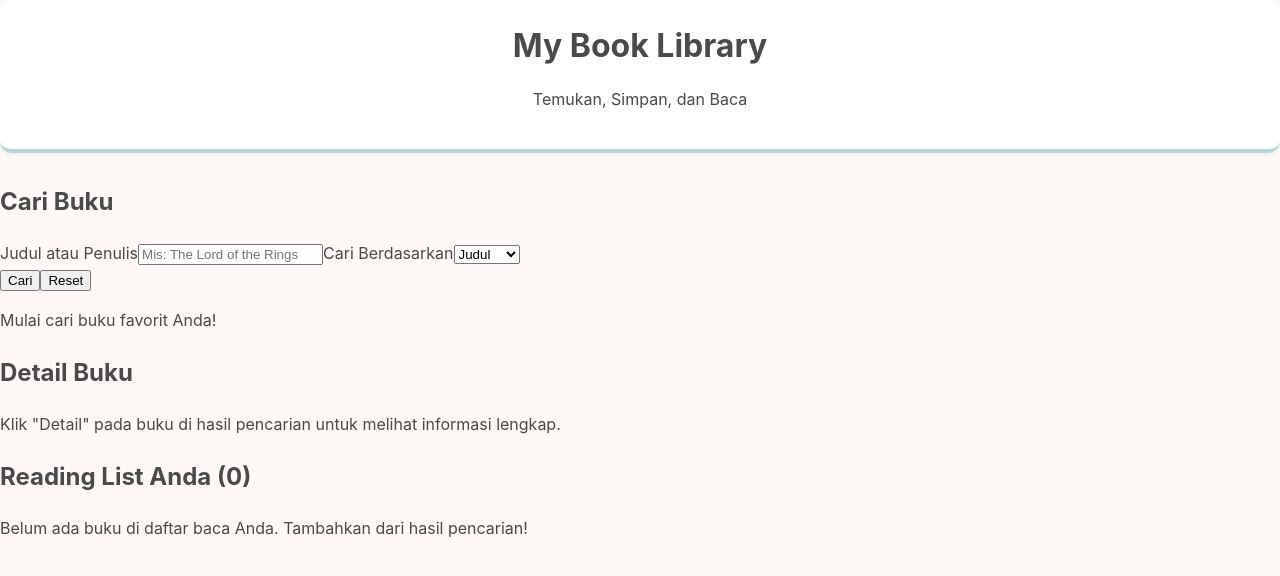
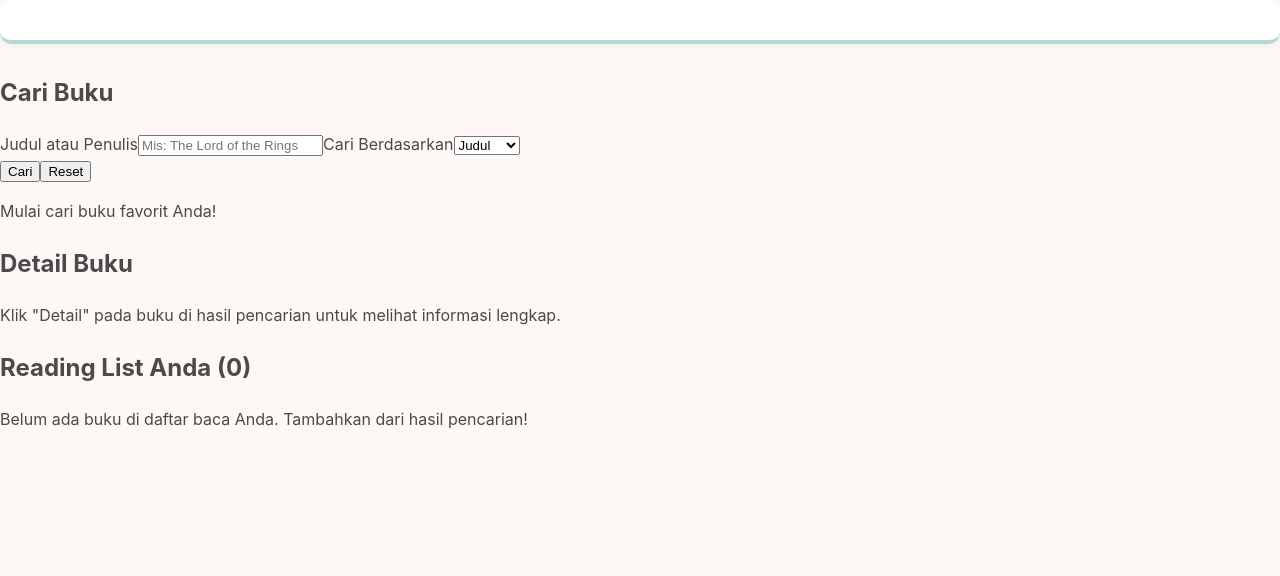
Before and after one commit to 05-136-ChoirunnisaSyawaldina/uts-pemweb-123140136, a React (Vite) app: page / in a window 1280 px wide. Shown: the top 576 px of the page. Built offline with nearby package versions, Linux system fonts and the light colour scheme.

Commit message:
feat: Create Header functional component

```diff
--- a/src/components/Header.jsx
+++ b/src/components/Header.jsx
@@ -1,13 +1,12 @@
-// src/components/Header.jsx
 import React from 'react';
 
-function Header() {
+// Komponen fungsional sederhana
+const Header = ({ title }) => {
   return (
     <header className="app-header">
-      <h1>My Book Library</h1>
-      <p>Temukan, Simpan, dan Baca</p>
+      <h1>{title}</h1>
     </header>
   );
-}
+};
 
 export default Header;
```
